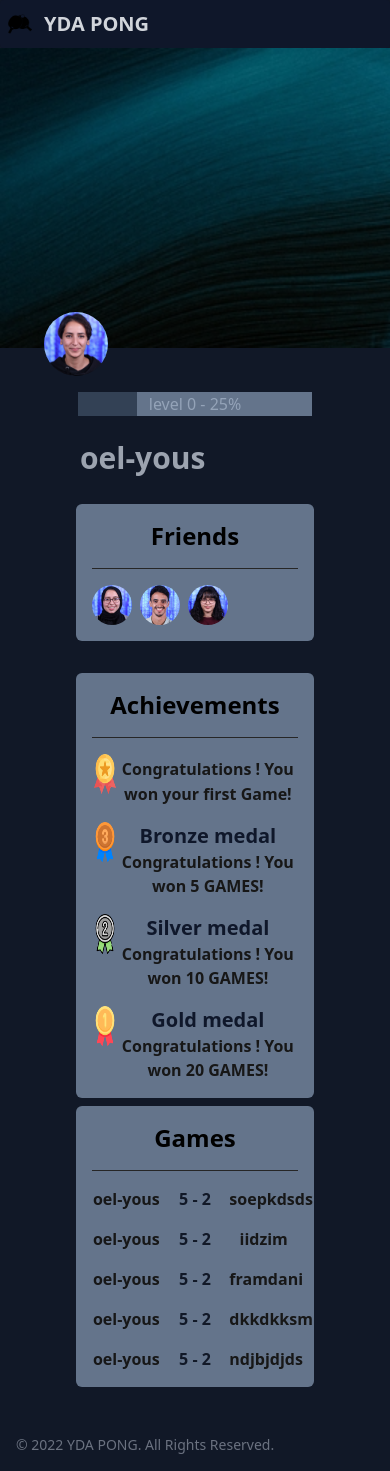
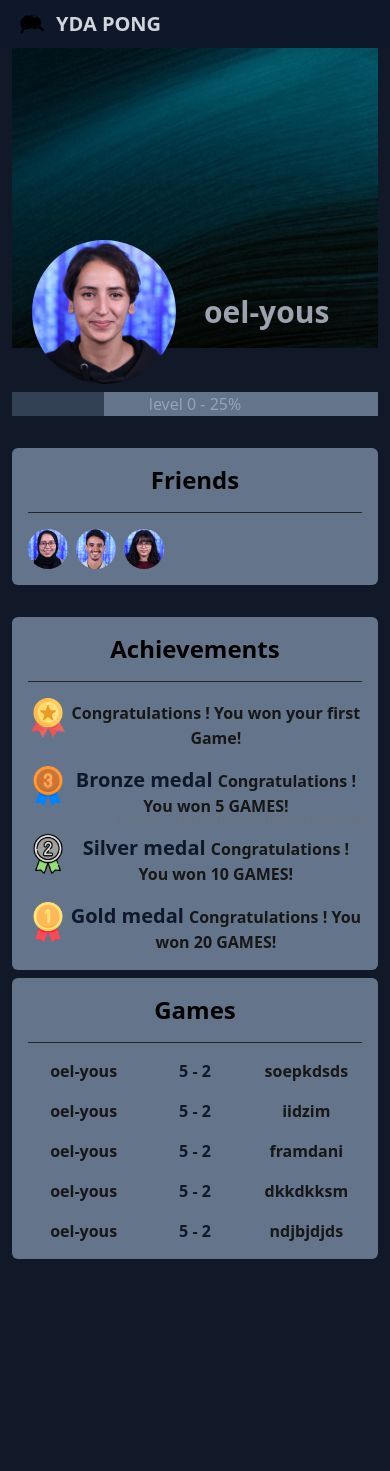
Before and after one commit to oumeimatt/ft_transcendence, a Vue app: page /profile in a window 390 px wide. After the commit the page ends 1259 px from the top, so only its background shows below. Built offline with nearby package versions, Linux system fonts and the light colour scheme; data requests are answered from the project's data file; what ps-scrollbar-tailwind would draw is missing.

Commit message:
responsive

```diff
--- /dev/null
+++ b/container.sass
@@ -0,0 +1,41 @@
+.container,
+.container-fluid,
+.container-xxl,
+.container-xl,
+.container-lg,
+.container-md,
+.container-sm
+  width: 100%
+  padding-right: var(--bs-gutter-x, 0.75rem)
+  padding-left: var(--bs-gutter-x, 0.75rem)
+  margin-right: auto
+  margin-left: auto
+
+@media (min-width: 576px)
+  .container-sm, .container
+    max-width: 540px
+@media (min-width: 768px)
+  .container-md, .container-sm, .container
+    max-width: 720px
+@media (min-width: 992px)
+  .container-lg, .container-md, .container-sm, .container
+    max-width: 960px
+@media (min-width: 1200px)
+  .container-xl, .container-lg, .container-md, .container-sm, .container
+    max-width: 1140px
+@media (min-width: 1400px)
+  .container-xxl, .container-xl, .container-lg, .container-md, .container-sm, .container
+    max-width: 1320px
+
+.underline
+  position: relative
+  color: #FFCD9F
+  &::after
+    content: ""
+    position: absolute
+    bottom: -5px
+    left: 0
+    right: 0
+    width: 100%
+    height: 3px
+    background: linear-gradient(90deg,rgba(255, 142, 38, 0) -0.85%,#ffcd9f 45.9%,rgba(255, 142, 38, 0) 100%)
--- a/package.json
+++ b/package.json
@@ -10,6 +10,7 @@
   "dependencies": {
     "core-js": "^3.8.3",
     "json-server": "^0.17.0",
+    "sass": "^1.52.3",
     "vue": "^3.2.13",
     "vue-router": "^4.0.15"
   },
--- a/src/components/Footer.vue
+++ b/src/components/Footer.vue
@@ -1,5 +1,5 @@
 <template>
-  <footer class="p-4 bg-transparent rounded-lg right-0 bottom-0">
+  <footer class="p-4  rounded-lg fixed right-0 bottom-0">
     <div class="block text-sm text-gray-500 sm:text-center text-gray-400">© 2022 YDA PONG. All Rights Reserved.</div>
 
   </footer>
--- a/src/main.ts
+++ b/src/main.ts
@@ -2,6 +2,7 @@ import { createApp } from 'vue'
 import App from './App.vue'
 import './index.css'
 import router from './router'
+import "../container.sass"
 
 const app = createApp(App).use(router)
 app.mount('#app')
--- a/src/views/Chat.vue
+++ b/src/views/Chat.vue
@@ -1,12 +1,12 @@
 <template>
   <div class="bg-black">
     <navbar/>
-    <div class="grid grid-cols-5 gap-px bg-black h-screen ">
+    <div class="grid grid-cols-6 gap-px bg-black ">
       <chatnavbar/>
-      <div class="col-span-3 bg-black">
+      <div class="col-span-4 bg-black">
 
       </div>
-      <div class="bg-black">
+      <div class=" mt-20">
 
       </div>
     </div>
--- a/src/views/Home.vue
+++ b/src/views/Home.vue
@@ -1,4 +1,4 @@
-<template>
+<template >
   <div v-if="store.state.logged == false">
     <!-- <console class="log"> {{ logged }}  </console> -->
     <div id="notlogged" class="flex justify-center items-center text-center h-screen">
@@ -24,11 +24,11 @@
               </div>
           </div>
       </div>
-      <div class=" flex flex-col justify-center items-center text-center lg:ml-20 lg:mr-20 md:ml-10 md:mr-10" >
+      <div class="container flex flex-col justify-center items-center  lg:ml-20 lg:mr-20 md:ml-10 md:mr-10" >
         <div>
-          <h1 class="text-slate-300	 text-2xl">About </h1> </div>
+          <h1 class="text-slate-300	 text-2xl">About </h1>
 
-          <div class="flex"> <p class="text-slate-300	 text-m" > Pong is one of the first computer games that ever created, this simple "tennis like" game features two paddles and a ball, the goal is to defeat your opponent by being the first one to gain points, a player gets a point once the opponent misses a ball. The game can be played with two human players. The game was originally developed by Allan Alcorn and released in 1972 by Atari corporations. Soon, Pong became a huge success, and became the first commercially successful game, on 1975, Atari release a home edition of Pong (the first version was played on Arcade machines) which sold 150,000 units. Today, the Pong Game is considered to be the game which started the video games industry, as it proved that the video games market can produce significant revenues. </p>
+           <p class="text-slate-300	 text-m" > Pong is one of the first computer games that ever created, this simple "tennis like" game features two paddles and a ball, the goal is to defeat your opponent by being the first one to gain points, a player gets a point once the opponent misses a ball. The game can be played with two human players. The game was originally developed by Allan Alcorn and released in 1972 by Atari corporations. Soon, Pong became a huge success, and became the first commercially successful game, on 1975, Atari release a home edition of Pong (the first version was played on Arcade machines) which sold 150,000 units. Today, the Pong Game is considered to be the game which started the video games industry, as it proved that the video games market can produce significant revenues. </p>
         </div>
         <div class="cent p-8 ">
           <div class="grid md:grid-cols-2 lg:grid-cols-4 gap-4 lg-gap-4 text-center ml-20 mr-20" >
--- a/src/views/Profile.vue
+++ b/src/views/Profile.vue
@@ -3,18 +3,22 @@
     <navbar />
 
     <!-- <div class=" ml-20 mr-20 mb-100"> -->
-      <div id="container2" class="relative mb-11 text-white">
-        <img class="w-16 md:w-32 lg:w-40 rounded-full absolute top-[264px] lg:top-52 left-11 md:top-56" src="../assets/oel-yous.jpeg" alt="">
+    <div class="container">
+      <div id="container2" class=" relative mb-11 text-white">
        <!-- {{ props.nickname }} -->
+       <div class="flex absolute top-48 left-5 items-center">
+
+          <img class="w-36 md:w-40 lg:w-40 mr-7 rounded-full lg:top-52 left-11" src="../assets/oel-yous.jpeg" alt="">
+          <div class="  font-semibold text-3xl  text-gray-400 "> {{ store.state.nickname }} </div>
+       </div>
       </div>
-      <div class="ml-20 font-semibold text-3xl top-12 absolute top-[440px] text-gray-400 "> {{ store.state.nickname }} </div>
 
-      <div class="flex  my-0 mx-auto w-3/5 bg-slate-500 h-6 mb-6 relative">
+      <div class="flex  my-0 mx-auto  md:w-3/5 lg:w-3/5 bg-slate-500 h-6 mb-6 relative">
         <div class="bg-slate-700 h-6 " style="width: 25%"> </div>
         <p class="inline-block z-10 absolute left-2/4 -translate-x-2/4 text-slate-400" > level 0 - 25%  </p>
       </div>
-      <div class="cent p-8 ">
-        <div class="grid md:grid-cols-1 lg:grid-cols-1 gap-1 lg-gap-1  text-center  ml-11 mr-11 mt-8" >
+      <div class="cent  ">
+        <div class="grid md:grid-cols-1 lg:grid-cols-1 gap-1 lg-gap-1  text-center   mt-8" >
           <div class="p-4 bg-slate-500 rounded-md " >
             <p class="text-2xl font-semibold pb-4"> Friends </p>
             <div class="pt-4 border-t border-neutral-800 flex items-scretch space-x-2">
@@ -31,7 +35,7 @@
             </div>
           </div>
         </div>
-        <div class="grid md:grid-cols-2 lg:grid-cols-2 gap-2 lg-gap-2 text-center ml-11 mr-11 mt-8" >
+        <div class="grid md:grid-cols-2 lg:grid-cols-2 gap-2 lg-gap-2 text-center  mt-8" >
           <div class="p-4 bg-slate-500 rounded-md " >
             <div >
               <p class="text-2xl font-semibold pb-4 border-b border-neutral-800"> Achievements </p>
@@ -93,6 +97,7 @@
 
     <!-- </div> -->
   </div>
+  </div>
   <Footer />
 </template>
 
@@ -112,4 +117,13 @@ const store = inject('store')
     background-size: cover;
   }
 
+    /* div */
+  /* display: flex;
+    align-items: center;
+    position: absolute;
+    bottom: -38px;
+    left: 22px; */
+  /* img
+  mr-27px */
+
 </style>
```
Also changed, not shown: 1 other file (tests, documents, lock files or other folders).
